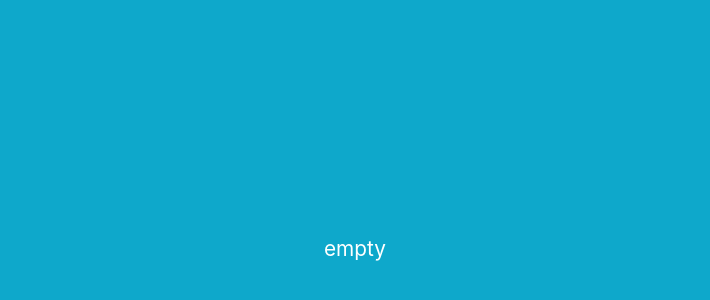
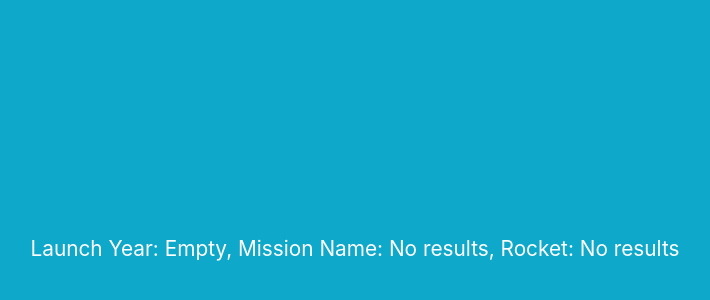
Before and after one commit to LouisGaravaglia/swapcard_music, a React (Create React App) app: page / in a window 1280 px wide. Shown: the part 1392-1692 px from the top of the page, without its empty margins (285-995 px from the left). Built offline with nearby package versions, Linux system fonts and the light colour scheme; no server answers.

Commit message:
added more data to display

```diff
--- a/src/Search.tsx
+++ b/src/Search.tsx
@@ -147,7 +147,7 @@ query MyLaunches($launch_year: String!) {
   if (data) {
     console.log("this is my data", data.launchesPast);
     if (!data.launchesPast.length) {
-results = {launchesPast: [{launch_year: "No results"}]}
+results = {launchesPast: [{launch_year: "No results", mission_name: "No results", rocket: {rocket_name: "No results"}}]}
     } else {
     results = data;
     }
@@ -156,10 +156,10 @@ results = {launchesPast: [{launch_year: "No results"}]}
 
   if (error && searchQuery !== "") {
     console.log("There was an error", error);
-    results = {launchesPast: [{launch_year: "There was an error"}]};
+results = {launchesPast: [{launch_year: "There was an error", mission_name: "No results", rocket: {rocket_name: "No results"}}]}
   } else if (error && searchQuery === "") {
     console.log("There was an error / search field empty", error);
-    results = {launchesPast: [{launch_year: "empty"}]};
+results = {launchesPast: [{launch_year: "Empty", mission_name: "No results", rocket: {rocket_name: "No results"}}]}
   };
 
   return (
--- a/src/SearchResults.tsx
+++ b/src/SearchResults.tsx
@@ -12,11 +12,22 @@ interface Props {
 const SearchResults: React.FC<Props>  = ({results, searchQuery}) => {
   console.log("results: ", results);
 
+  //   launchesPast(find: {launch_year: $launch_year}, limit: 10) {
+  //   mission_name
+  //   links {
+  //     article_link
+  //     video_link
+  //   }
+  //   rocket {
+  //     rocket_name
+  //   }
+  //   launch_year
+  // }
 
   return (
     <>
       <div className="Search-Results-Container">
-          {results && results.launchesPast.map((obj:any, index:number) => <Link to={`artist/${index}`}><p className="Search-Result">{obj.launch_year}</p></Link>)}
+          {results && results.launchesPast.map((obj:any, index:number) => <Link to={`artist/${index}`}><p className="Search-Result">Launch Year: {obj.launch_year}, Mission Name: {obj.mission_name}, Rocket: {obj.rocket.rocket_name}</p></Link>)}
       </div>
     </>
   )
```
Also changed, not shown: 1 other file (tests, documents, lock files or other folders).
